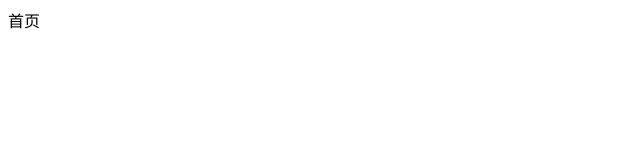
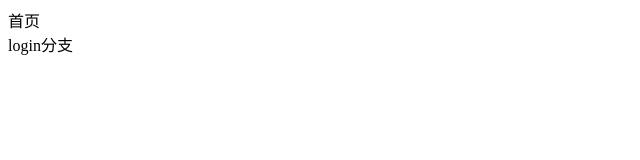
Before and after one commit to En1Li/test2, a plain HTML site: page index.html in a window 1280 px wide. Shown: the full height of the page, 0-640 px from the left. Drawn offline with Linux system fonts and the light colour scheme.

Commit message:
login分支

```diff
--- a/index.html
+++ b/index.html
@@ -8,5 +8,6 @@
 </head>
 <body>
     <div>首页</div>
+    <div>login分支</div>
 </body>
 </html>
```
